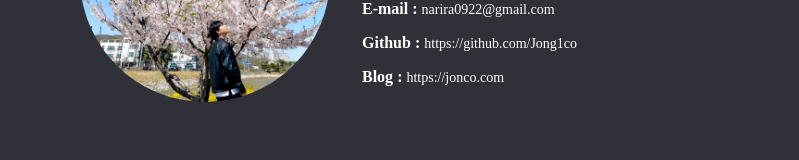
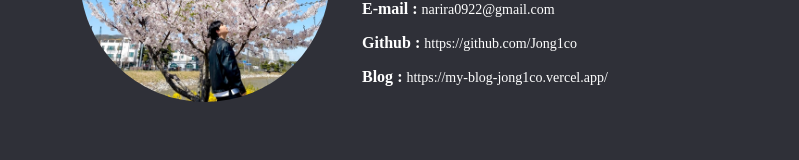
Before and after one commit to Jong1co/my-blog, a Next.js app: page /about in a window 1280 px wide. Shown: the part 241-401 px from the top of the page, without its empty margins (240-1039 px from the left). Built offline with nearby package versions, Linux system fonts and the light colour scheme.

Commit message:
[style] blog url 변경

```diff
--- a/src/_common/components/MyInfo.tsx
+++ b/src/_common/components/MyInfo.tsx
@@ -13,7 +13,7 @@ export const MyInfo = () => {
     },
     {
       title: 'Blog',
-      link: 'https://jonco.com',
+      link: 'https://my-blog-jong1co.vercel.app/',
     },
   ];
 
```
